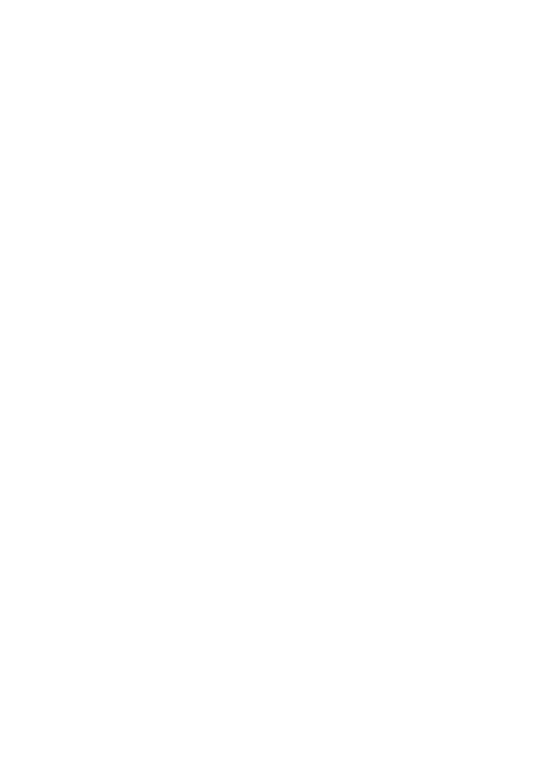
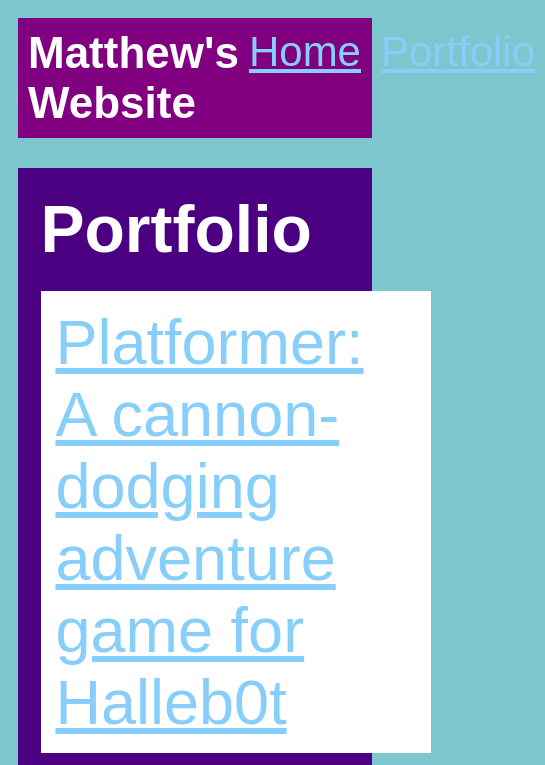
Before and after one commit to MatthewSep/MatthewSep.github.io, a plain HTML site: page portfolio.html in a window 390 px wide. Shown: the top 765 px of the page, 545 px wide, since content can reach past the window. Drawn offline with Linux system fonts and the light colour scheme.

Commit message:
finished portfolio

```diff
--- a/portfolio.html
+++ b/portfolio.html
@@ -0,0 +1,41 @@
+<!DOCTYPE html>
+<html>
+  <head>
+    <title>Portfolio</title>
+    <link rel="stylesheet" href="style.css" />
+  </head>
+
+  <body>
+    <!-- All content goes here -->
+    <div id="all-contents">
+        <nav>
+            <h1>Matthew's Website</h1>
+            <ul id="nav-ul">
+                <li class="nav-li">
+                    <a href="index.html">Home</a>
+                </li>
+                <li class="nav-li">
+                    <a href="portfolio.html">Portfolio</a>
+                </li>
+            </ul>
+        </nav>
+
+        <main>
+            <div class="content">
+                <h1>Portfolio</h1>
+                <ul id="portfolio">
+                    <li>
+                        <a href="fsd-projects/platformer/">Platformer: A cannon-dodging adventure game for Halleb0t</a>
+                    </li>
+                    <li>
+                        <a href="fsd-projects/bouncing-box/">Bouncing Box: A fun introduction to web game development</a>
+                    </li>
+                    <li>
+                        <a href="fsd-projects/circularity/">Circularity: A poetic motion experiment with circles</a>
+                    </li>
+                </ul>
+            </div>
+        </main>
+    </div>
+  </body>
+</html>
--- a/style.css
+++ b/style.css
@@ -1,6 +1,7 @@
+
 body {
     background: rgb(125, 198, 205);
-    color: rgb(45, 45, 45);
+    color: rgb(119, 222, 45);
     padding: 10px;
     font-family: Arial, sans-serif;
 }
@@ -12,7 +13,7 @@ body {
 
 /* navigation menu */
 nav {
-    background: rgb(239, 80, 41);
+    background: purple;
     margin: 0 auto;
     display: flex;
     padding: 10px;
@@ -39,13 +40,13 @@ h1 {
 }
 
 a {
-    text-decoration: none;
-    color: #fff;
+    text-decoration: underline;
+    color: lightskyblue;
 }
 
 /* main container area beneath menu */
 main {
-    background: rgb(245, 238, 219);
+    background: indigo;
     display: flex;
     margin-top: 20px;
 }
@@ -74,3 +75,78 @@ main {
 h2, h3 {
     margin: 0px;
 }
+
+/* Portfolio styles */
+.content h1 {
+  color: white;
+}
+
+#portfolio {
+  list-style-type: none;
+  padding-left: 0;
+}
+
+#portfolio li {
+  background: #fff;
+  padding: 10px;
+  border-radius: 0px;
+  margin-bottom: 10px;
+}
+
+#portfolio li:hover {
+  background: #eee;
+}
+
+#portfolio a {
+  text-decoration: underline;
+  color: lightskyblue;
+}
+/* responsive web design */
+@media screen and (min-width: 120px) and (max-width: 1080px) {
+  main {
+    height: 100ch;
+    zoom: 1.5;
+    display: grid;
+  }
+
+  h1 {
+    font-size: 44px;
+  }
+
+  h2 {
+    font-size: 42px;
+  }
+
+  h3 {
+    font-size: 36px;
+  }
+
+  #all-contents {
+    height: 100ch;
+    margin: none;
+  }
+
+  a {
+    font-size: 42px;
+  }
+
+  .sidebar {
+    margin-right: 0px;
+    justify-content: center;
+    align-items: center;
+  }
+
+  .sidebar-img {
+    width: 100%;
+  }
+
+  p,
+  li {
+    font-size: 24px;
+  }
+
+  .content {
+    align-content: center;
+    justify-content: center;
+  }
+}
```
Also changed, not shown: index.html (+4 -4 lines).
